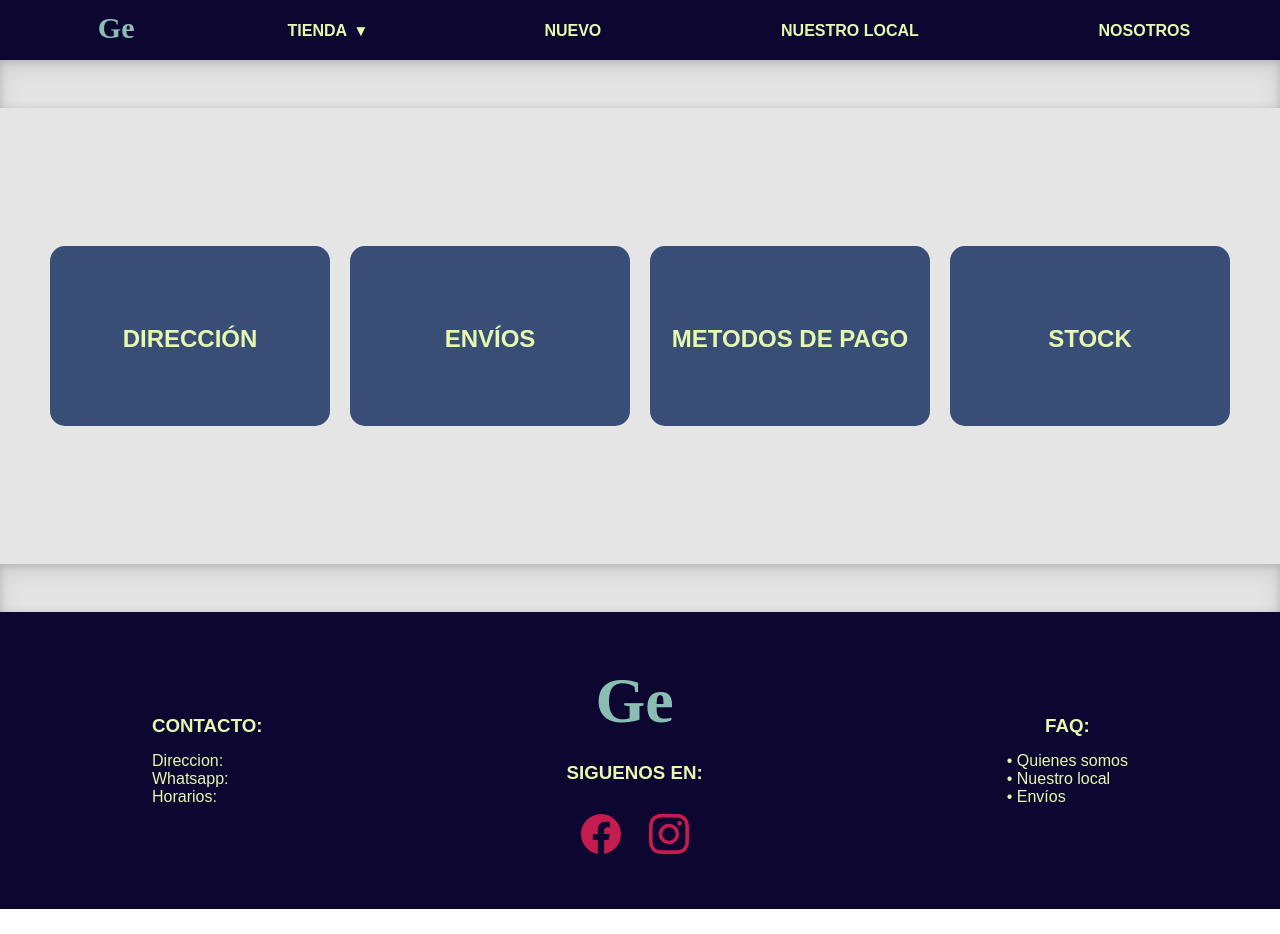
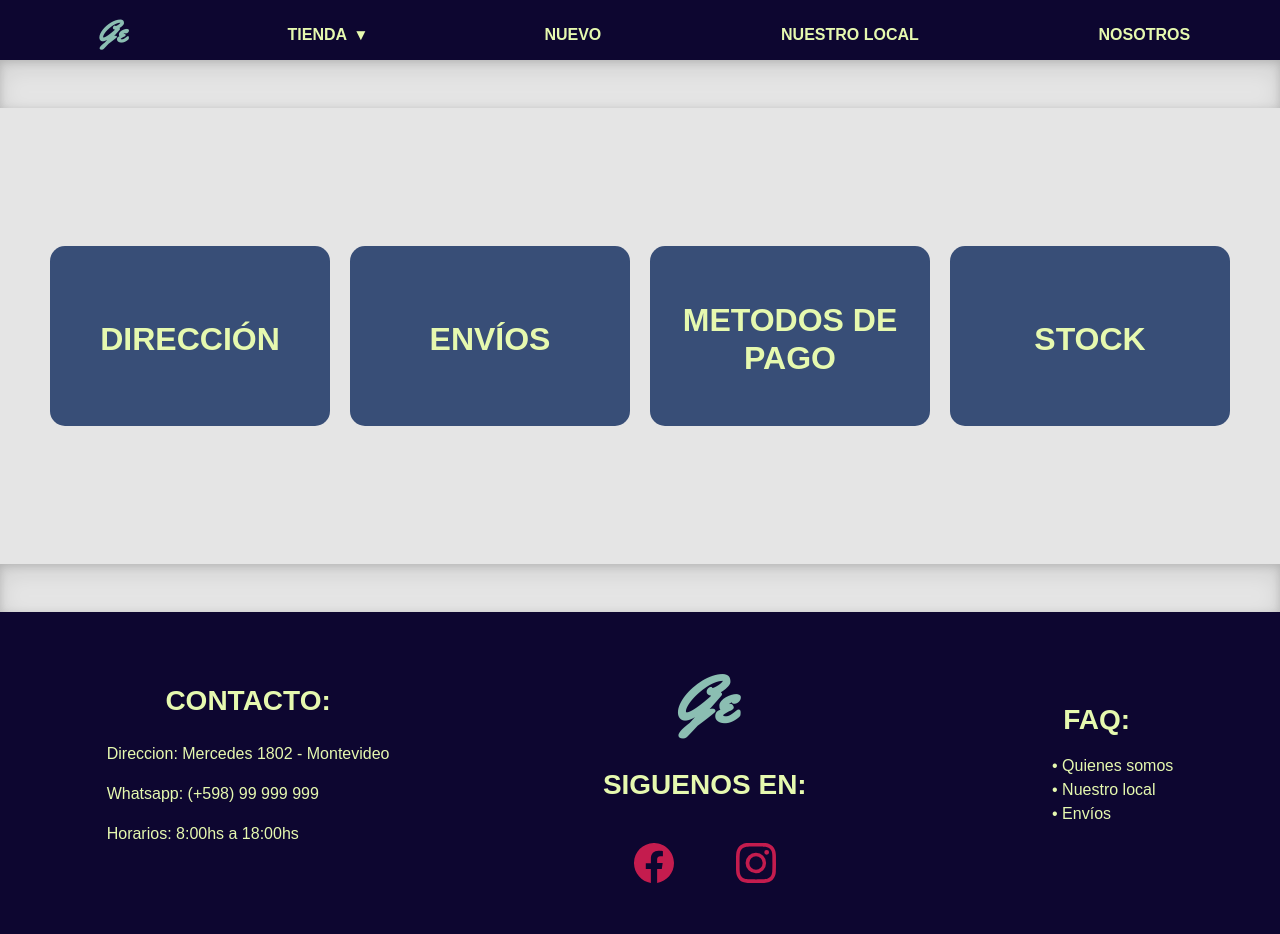
Before and after one commit to GianGougeon/Proyecto, a plain HTML site: page src/views/nosotros.html in a window 1280 px wide. Before the commit the page ends 909 px from the top, so only its background shows below. Drawn offline with nearby package versions, Linux system fonts and the light colour scheme.

Commit message:
Entrega trabajo

```diff
--- a/src/views/nosotros.html
+++ b/src/views/nosotros.html
@@ -4,6 +4,12 @@
     <meta charset="UTF-8">
     <meta http-equiv="X-UA-Compatible" content="IE=edge">
     <meta name="viewport" content="width=device-width, initial-scale=1.0">
+    <!-- Boostrap -->
+    <link href="https://cdn.jsdelivr.net/npm/bootstrap@5.1.3/dist/css/bootstrap.min.css" rel="stylesheet"
+        integrity="sha384-1BmE4kWBq78iYhFldvKuhfTAU6auU8tT94WrHftjDbrCEXSU1oBoqyl2QvZ6jIW3" crossorigin="anonymous">
+    <!-- font -->
+    <link href='https://fonts.googleapis.com/css?family=Yellowtail' rel='stylesheet'>
+    <!-- css -->
     <link rel="stylesheet" href="../../style/style.css">
     <title>Nosotros - GenGe</title>
 </head>
@@ -12,29 +18,38 @@
     <header>
         <nav id='menu'>
             <input type='checkbox' id='responsive-menu' onclick='updatemenu()'><label></label>
-            <ul>
+            <ul class="menu-ul">
                 <div>
-                    <li><a class="logo" href='index.html'>Ge</a></li>
+                    <li>
+                        <a class="logo" href='../../index.html'>Ge</a>
+                    </li>
                 </div>
-                <li><a class='dropdown-arrow a-diable header-txt' href='http://'>
+                <li>
+                    <a class='dropdown-arrow a-diable header-txt'>
                         <p class="header-effect">Tienda</p>
                     </a>
                     <ul class='sub-menus'>
-                        <li><a class="header-txt" href='../../index.html#tienda'>Coleccion</a></li>
+                        <!-- <li><a class="header-txt" href='index.html#tienda'>Coleccion</a></li> -->
                         <li><a class="header-txt" href='./remeras.html'>Remeras</a></li>
                         <li><a class="header-txt" href='./pantalones.html'>Pantalones</a></li>
                         <li><a class="header-txt" href='./camperas.html'>Camperas</a></li>
                     </ul>
                 </li>
-                <li><a class="header-txt" href='../../index.html#nuevo'>
+                <li>
+                    <a class="header-txt" href='../../index.html#nuevo'>
                         <p class="header-effect">Nuevo</p>
-                    </a></li>
-                <li><a class="header-txt" href='./local.html'>
+                    </a>
+                </li>
+                <li>
+                    <a class="header-txt" href='./local.html'>
                         <p class="header-effect">Nuestro Local</p>
-                    </a></li>
-                <li><a class="header-txt" href='./nosotros.html'>
-                        <p class="src/views/nosotros.html">Nosotros</p>
-                    </a></li>
+                    </a>
+                </li>
+                <li>
+                    <a class="header-txt" href='./nosotros.html'>
+                        <p class="header-effect">Nosotros</p>
+                    </a>
+                </li>
             </ul>
         </nav>
     </header>
@@ -90,25 +105,30 @@
 <div class="divider"></div>
     <!-- Pie de Pagina -->
     <footer>
+
         <!-- Contacto -->
+
         <div class="contacto-ft">
             <h3 class="ft-h3 ft-subline">Contacto:</h3>
             <p class="ft-list">
-                Direccion:
+                Direccion: Mercedes 1802 - Montevideo
             </p>
             <p class="ft-list">
-                Whatsapp:
+                Whatsapp: (+598) 99 999 999
             </p>
             <p class="ft-list">
-                Horarios:
+                Horarios: 8:00hs a 18:00hs
             </p>
         </div>
+
+
         <!-- Seccion y Siguenos/logo -->
         <div class="siguenos-ft">
             <a href="../../index.html" class="txt-decoration">
                 <h1 class="logo-ft">Ge</h1>
             </a>
             <h3 class="ft-h3 ft-subline">SIGUENOS EN:</h3>
+
             <div class="ft-insta-face">
                 <li class="ft-facebook-logo">
                     <a href="https://facebook.com" target="_blank">
@@ -135,12 +155,17 @@
             <h3 class="ft-h3 ft-subline ft-faq">FAQ:</h3>
             <nav>
                 <ul class="txt-decoration">
-                    <li><a href="./nosotros.html" class="txt-decoration ft-list ft-faq-list">• Quienes somos</a></li>
+                    <li><a href="./nosotros.html" class="txt-decoration ft-list ft-faq-list">• Quienes somos</a>
+                    </li>
                     <li><a href="./local.html" class="txt-decoration ft-list ft-faq-list">• Nuestro local</a></li>
                     <li><a href="./nosotros.html" class="txt-decoration ft-list ft-faq-list">• Envíos</a></li>
                 </ul>
             </nav>
         </div>
+
     </footer>
+    <script src="https://cdn.jsdelivr.net/npm/bootstrap@5.1.3/dist/js/bootstrap.bundle.min.js"
+        integrity="sha384-ka7Sk0Gln4gmtz2MlQnikT1wXgYsOg+OMhuP+IlRH9sENBO0LRn5q+8nbTov4+1p" crossorigin="anonymous">
+    </script>
 </body>
 </html>
--- a/style/style.css
+++ b/style/style.css
@@ -36,7 +36,7 @@
     justify-content: space-around;
 }
 .menu-ul {
-    margin-top: 30px;
+    margin-top: 1.6em;
 }
 #menu li {
     float: left;
```
Also changed, not shown: src/views/local.html (+4 -2 lines).
